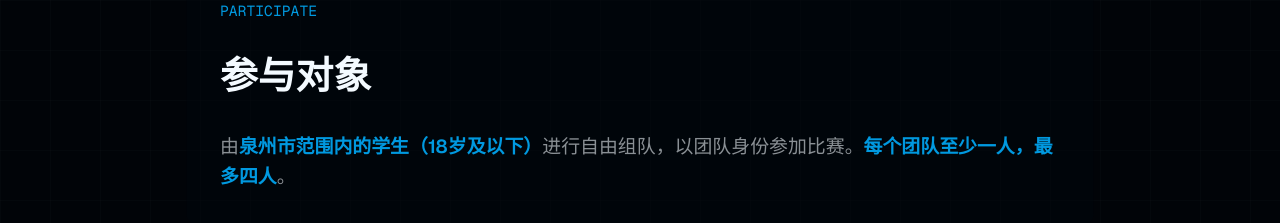
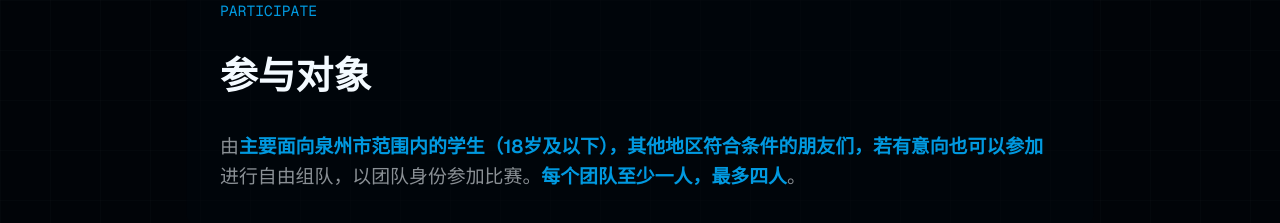
Before and after one commit to Cola-Pig1121/singularity-hackathon, a Next.js app: page / in a window 1280 px wide. Shown: the part 1700-1923 px from the top of the page. Built offline with nearby package versions, Linux system fonts and the light colour scheme; no server answers; the database is empty.

Commit message:
feat: style

```diff
--- a/app/page.tsx
+++ b/app/page.tsx
@@ -446,7 +446,7 @@ export default function HomePage() {
               <div className="transition-all duration-500 ease-in-out max-h-none opacity-100">
                 <div className="px-8 pb-8">
                   <p className="text-lg text-muted-foreground leading-relaxed">
-                    由<span className="text-primary font-semibold">泉州市范围内的学生（18岁及以下）</span>进行自由组队，以团队身份参加比赛。
+                    由<span className="text-primary font-semibold">主要面向泉州市范围内的学生（18岁及以下），其他地区符合条件的朋友们，若有意向也可以参加</span>进行自由组队，以团队身份参加比赛。
                     <span className="text-primary font-semibold">每个团队至少一人，最多四人</span>。
                   </p>
                 </div>
```
